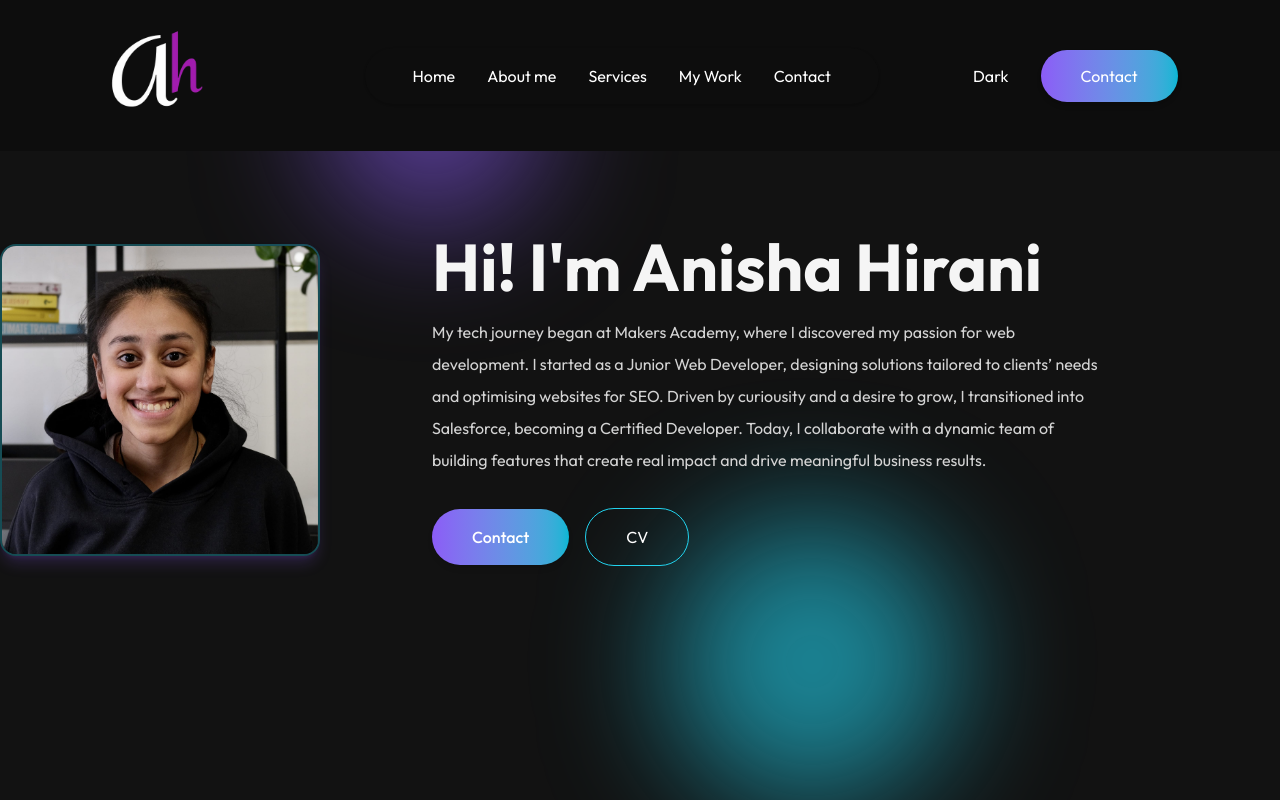
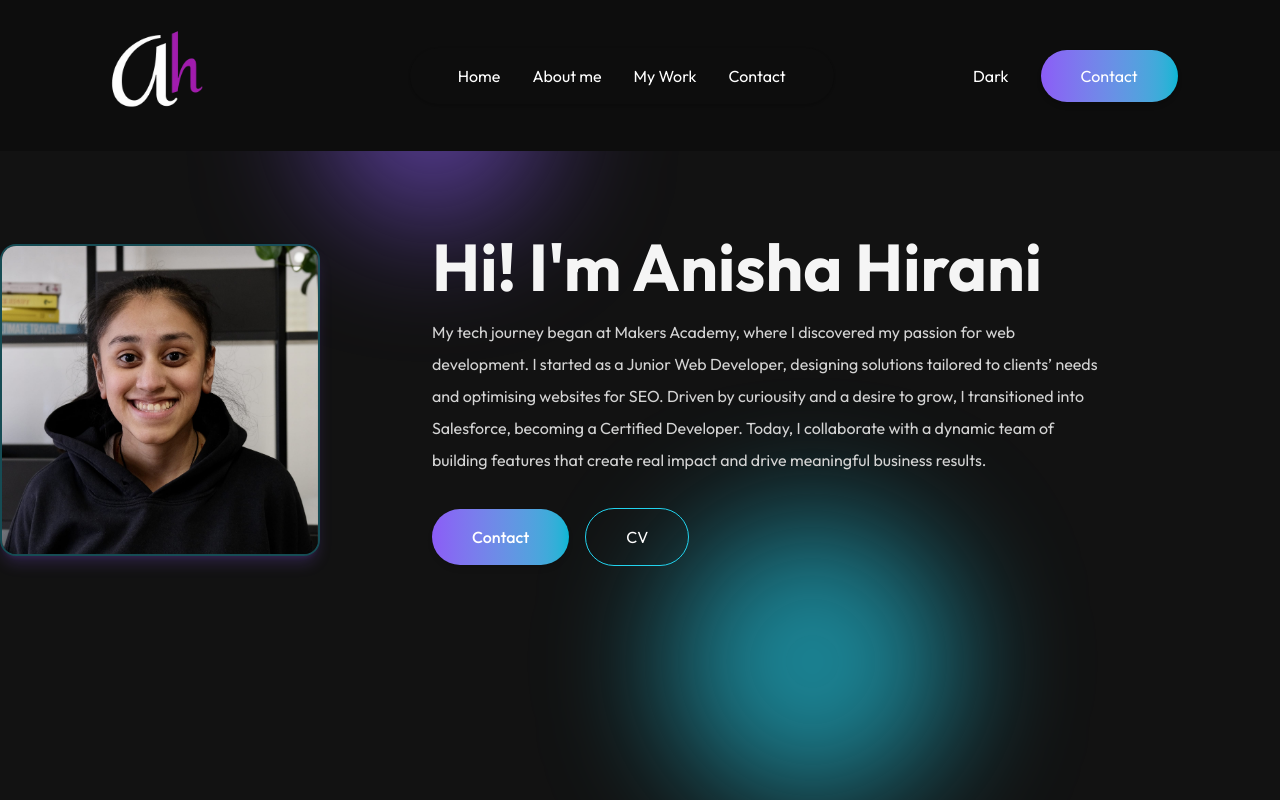
Before and after one commit to anisha-11/anisha-portfolio, a Next.js app: page / in a window 1280 px wide. Shown: the top 800 px of the page. Built offline with nearby package versions, Linux system fonts and the light colour scheme; a web font is replaced by a local one.

Commit message:
hiding services section from navbar

```diff
--- a/app/components/Navbar.jsx
+++ b/app/components/Navbar.jsx
@@ -35,7 +35,7 @@ const Navbar = () => {
         <ul className={`hidden md:flex items-center gap-6 lg:gap-8 rounded-full px-12 py-3 ${isScroll ? "text-white" : "bg-[#0D0D0D] text-white shadow-sm bg-opacity-50"}`}>
           <li className='hover:text-[#22D3EE]'><a href="#top">Home</a></li>
           <li className='hover:text-[#22D3EE]'><a href="#about">About me</a></li>
-          <li className='hover:text-[#22D3EE]'><a href="#services">Services</a></li>
+          {/* <li className='hover:text-[#22D3EE]'><a href="#services">Services</a></li> */}
           <li className='hover:text-[#22D3EE]'><a href="#work">My Work</a></li>
           <li className='hover:text-[#22D3EE]'><a href="#contact">Contact</a></li>
         </ul>
```
